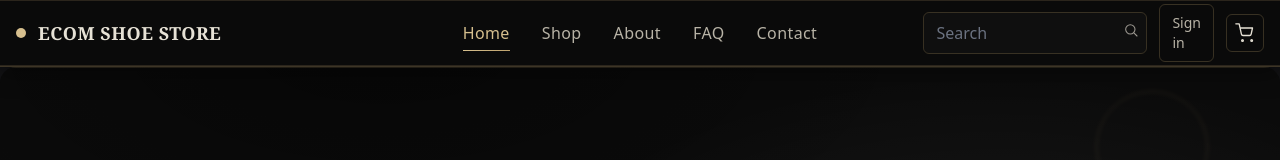
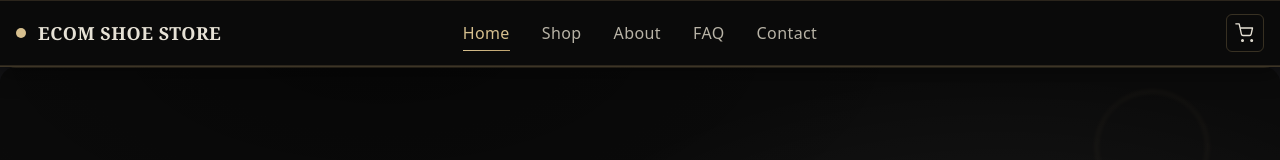
Before and after one commit to rayyan22207/my-ecom-frontend, a Vue app: page / in a window 1280 px wide. Shown: the top 160 px of the page. Built offline with nearby package versions, Linux system fonts and the light colour scheme.

Commit message:
few changes

```diff
--- a/src/components/Navbar.vue
+++ b/src/components/Navbar.vue
@@ -120,7 +120,7 @@ NavLink.props = {
         <!-- Right: Search + actions -->
         <div class="col-span-6 md:col-span-3 flex items-center justify-end gap-3">
           <!-- Search (desktop) -->
-          <div class="hidden lg:flex items-center">
+          <!-- <div class="hidden lg:flex items-center">
             <div class="relative">
               <input
                 type="text"
@@ -141,19 +141,9 @@ NavLink.props = {
                 <circle cx="11" cy="11" r="7"></circle><path d="M21 21l-4.3-4.3"></path>
               </svg>
             </div>
-          </div>
+          </div> -->
 
-          <!-- Sign in -->
-          <RouterLink
-            to="/signin"
-            class="hidden md:inline-flex items-center justify-center rounded-md px-3 py-2 text-sm transition"
-            :style="{
-              color: COLORS.textDim,
-              border: '1px solid rgba(191,163,110,0.25)'
-            }"
-          >
-            Sign in
-          </RouterLink>
+
 
           <!-- Cart -->
           <RouterLink
```
